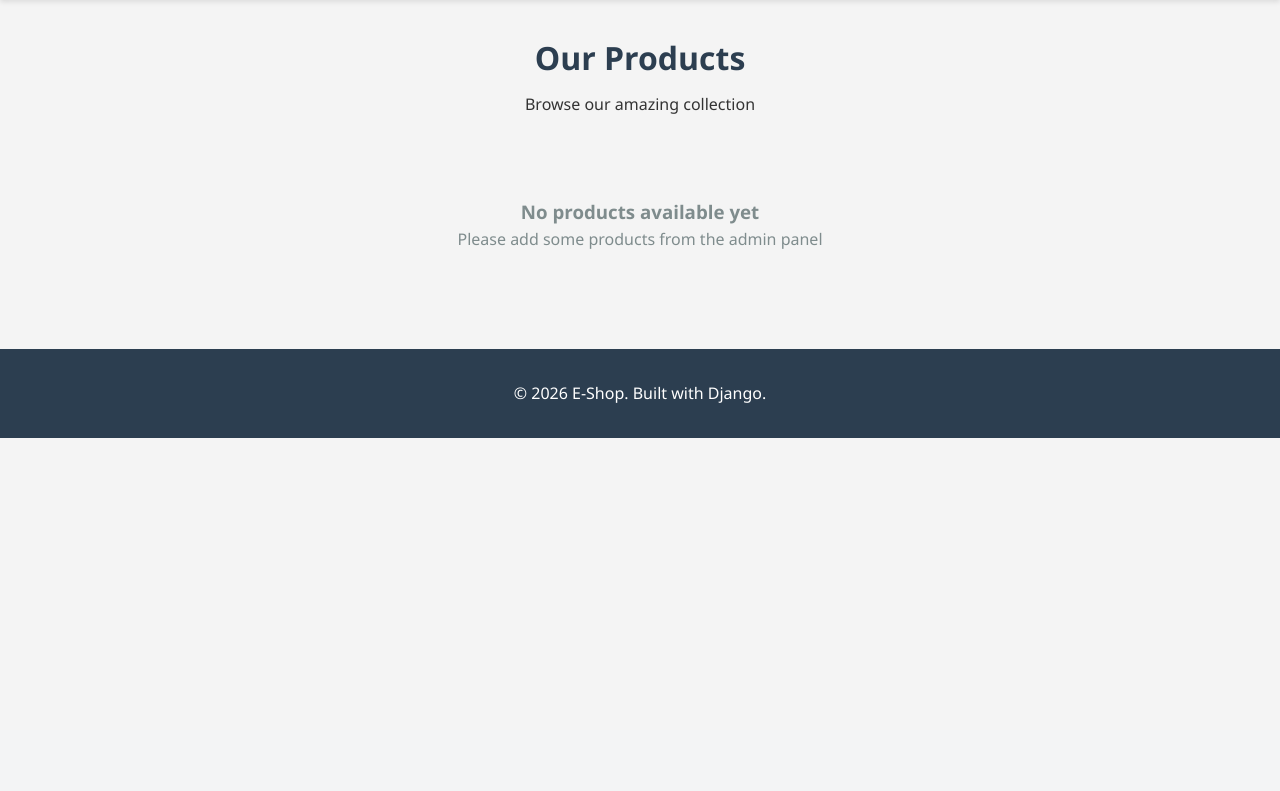
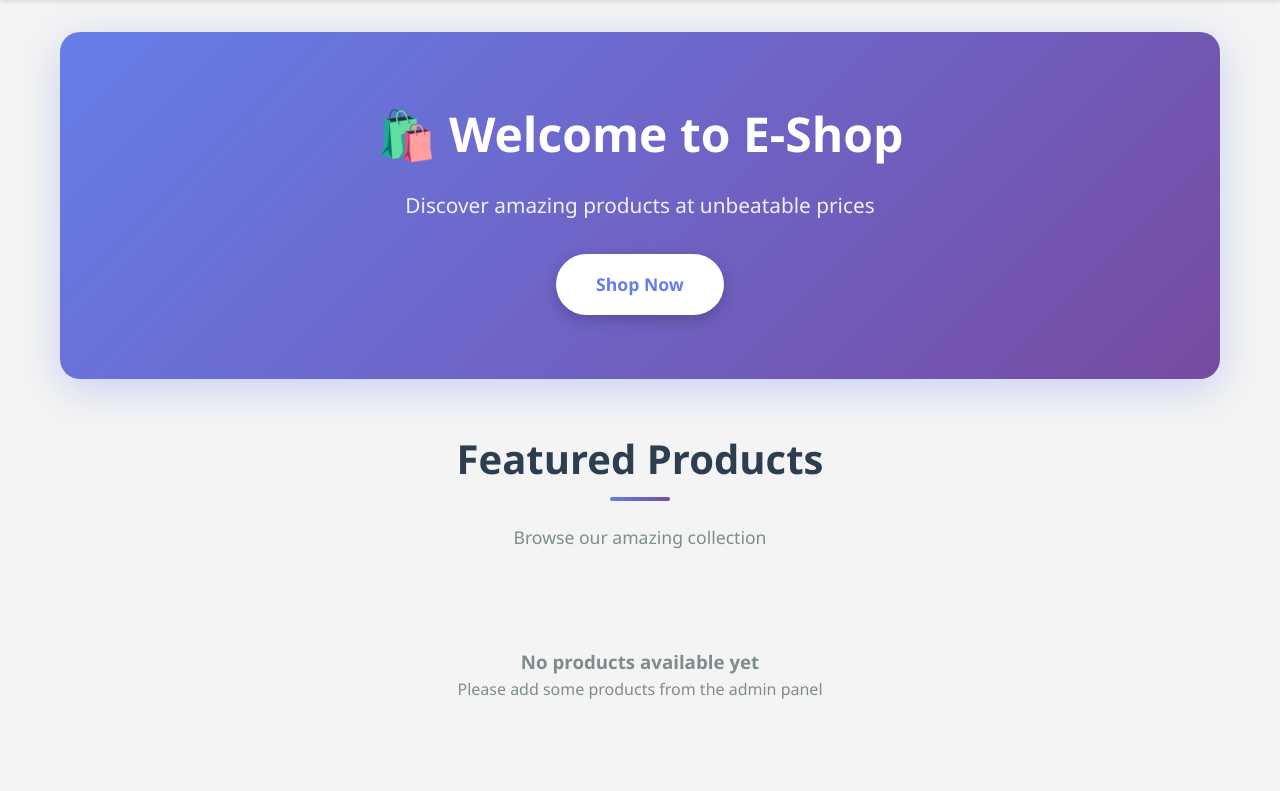
Before and after one commit to mitalidas125/ecommerce-platform, a Django app: page / in a window 1280 px wide. Shown: the part 70-861 px from the top of the page. Before the commit the page ends 508 px from the top, so only its background shows below. Run offline with Django 5.2, Linux system fonts and the light colour scheme; data that the repository does not hold is empty.

Commit message:
Improve product list UI layout

```diff
--- a/templates/products/product_list.html
+++ b/templates/products/product_list.html
@@ -4,46 +4,145 @@
 
 {% block extra_css %}
 <style>
-    .products-header {
+    .hero-section {
+        background: linear-gradient(135deg, #667eea 0%, #764ba2 100%);
+        padding: 4rem 2rem;
+        border-radius: 20px;
+        margin-bottom: 3rem;
         text-align: center;
+        color: white;
+        box-shadow: 0 10px 40px rgba(102, 126, 234, 0.3);
+    }
+
+    .hero-section h1 {
+        font-size: 3rem;
+        margin-bottom: 1rem;
+        font-weight: 700;
+    }
+
+    .hero-section p {
+        font-size: 1.3rem;
+        opacity: 0.9;
         margin-bottom: 2rem;
     }
 
+    .hero-btn {
+        background: white;
+        color: #667eea;
+        padding: 1rem 2.5rem;
+        border-radius: 50px;
+        text-decoration: none;
+        font-weight: 600;
+        font-size: 1.1rem;
+        display: inline-block;
+        transition: transform 0.3s, box-shadow 0.3s;
+        box-shadow: 0 5px 15px rgba(0,0,0,0.2);
+    }
+
+    .hero-btn:hover {
+        transform: translateY(-3px);
+        box-shadow: 0 8px 25px rgba(0,0,0,0.3);
+    }
+
+    .products-header {
+        text-align: center;
+        margin-bottom: 3rem;
+    }
+
     .products-header h2 {
-        font-size: 2rem;
+        font-size: 2.5rem;
         color: #2c3e50;
         margin-bottom: 0.5rem;
+        position: relative;
+        display: inline-block;
+    }
+
+    .products-header h2::after {
+        content: '';
+        position: absolute;
+        bottom: -10px;
+        left: 50%;
+        transform: translateX(-50%);
+        width: 60px;
+        height: 4px;
+        background: linear-gradient(135deg, #667eea 0%, #764ba2 100%);
+        border-radius: 2px;
+    }
+
+    .products-header p {
+        color: #7f8c8d;
+        font-size: 1.1rem;
+        margin-top: 1.5rem;
     }
 
     .products-grid {
         display: grid;
-        grid-template-columns: repeat(auto-fill, minmax(280px, 1fr));
+        grid-template-columns: repeat(3, 1fr);
         gap: 2rem;
         margin-top: 2rem;
     }
 
+    @media (max-width: 1024px) {
+        .products-grid {
+            grid-template-columns: repeat(2, 1fr);
+        }
+    }
+
+    @media (max-width: 640px) {
+        .products-grid {
+            grid-template-columns: 1fr;
+        }
+    }
+
     .product-card {
         background: white;
-        border-radius: 8px;
+        border-radius: 15px;
         overflow: hidden;
-        box-shadow: 0 2px 10px rgba(0,0,0,0.1);
+        box-shadow: 0 5px 15px rgba(0,0,0,0.08);
         transition: transform 0.3s, box-shadow 0.3s;
+        position: relative;
     }
 
     .product-card:hover {
-        transform: translateY(-5px);
-        box-shadow: 0 5px 20px rgba(0,0,0,0.15);
+        transform: translateY(-10px);
+        box-shadow: 0 15px 35px rgba(0,0,0,0.15);
+    }
+
+    .product-card::before {
+        content: '';
+        position: absolute;
+        top: 0;
+        left: 0;
+        right: 0;
+        height: 4px;
+        background: linear-gradient(135deg, #667eea 0%, #764ba2 100%);
+        opacity: 0;
+        transition: opacity 0.3s;
+    }
+
+    .product-card:hover::before {
+        opacity: 1;
     }
 
     .product-image {
         width: 100%;
-        height: 250px;
+        height: 280px;
         background: linear-gradient(135deg, #667eea 0%, #764ba2 100%);
         display: flex;
         align-items: center;
         justify-content: center;
         color: white;
-        font-size: 3rem;
+        font-size: 3.5rem;
+        position: relative;
+        overflow: hidden;
+    }
+
+    .product-image img {
+        transition: transform 0.3s;
+    }
+
+    .product-card:hover .product-image img {
+        transform: scale(1.05);
     }
 
     .product-info {
@@ -137,16 +239,21 @@
 {% endblock %}
 
 {% block content %}
-<div class="products-header">
-    <h2>Our Products</h2>
+<div class="hero-section">
+    <h1>🛍️ Welcome to E-Shop</h1>
+    <p>Discover amazing products at unbeatable prices</p>
+    <a href="#products" class="hero-btn">Shop Now</a>
+</div>
+
+<div class="products-header" id="products">
+    <h2>Featured Products</h2>
     <p>Browse our amazing collection</p>
 </div>
 
 {% if products %}
     <div class="products-grid">
         {% for product in products %}
-        <a href="{% url 'products:product_detail' product.slug %}" style="text-decoration: none; color: inherit;">
-        <div class="product-card"></a>
+        <div class="product-card">
             <div class="product-image">
                 {% if product.image %}
                     <img src="{{ product.image.url }}" alt="{{ product.name }}" style="width: 100%; height: 100%; object-fit: cover;">
```
Also changed, not shown: other parts of templates/products/product_list.html (+14 -15 lines).
